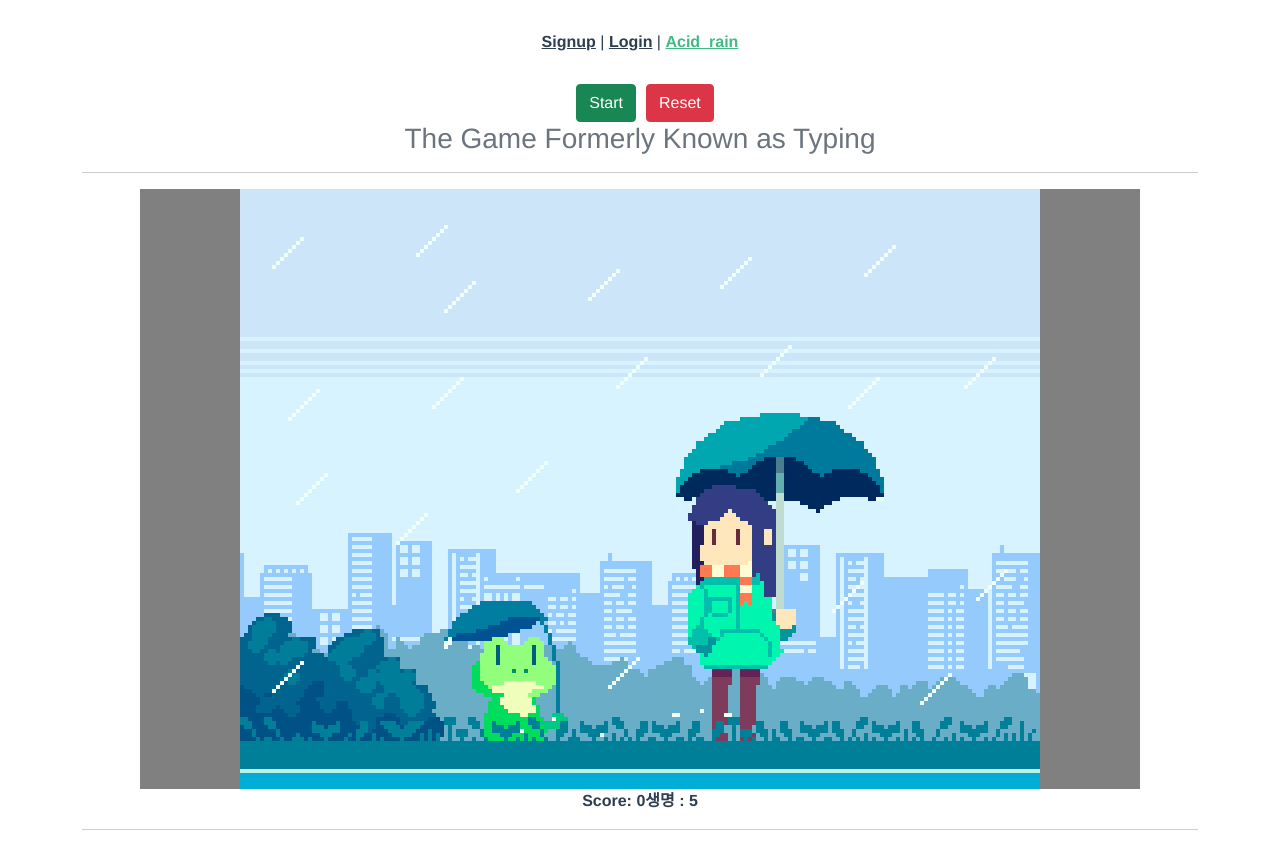
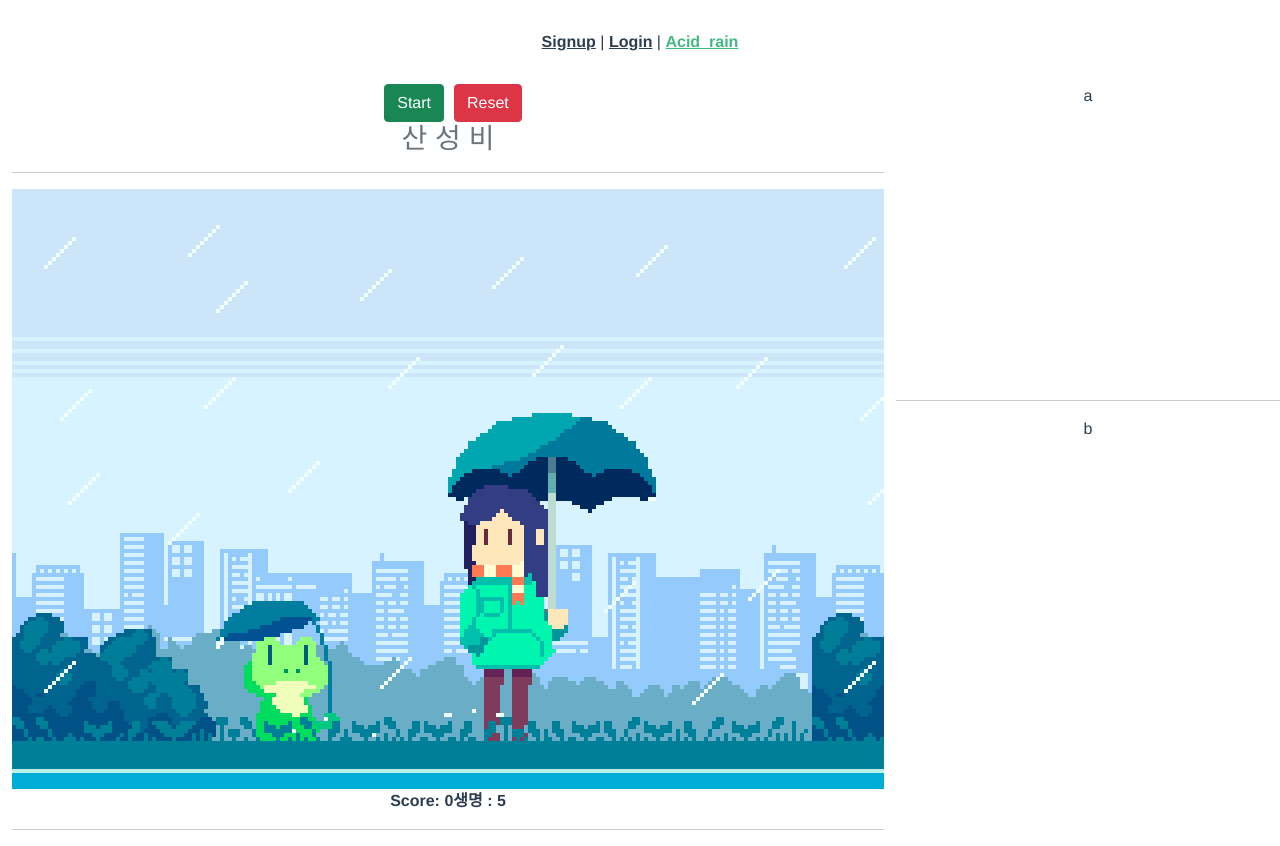
Before and after one commit to zmd9220/Aksoo, a Vue app in the folder Front/client/: page /acid_rain/acid_rain in a window 1280 px wide. Built offline with nearby package versions, Linux system fonts and the light colour scheme.

Commit message:
S05P21B306-272 [MODIFY] : 산성비 맵 구성

```diff
--- a/Front/client/src/views/acid_rain/acid_rain.vue
+++ b/Front/client/src/views/acid_rain/acid_rain.vue
@@ -1,5 +1,6 @@
 <template>
-  <div>
+  <div class="acid">
+    <div class="acid_left">
       <title>The Game Formerly Known as Typing</title>
       <!-- <script src="js/game.js"></script> -->
       <!-- <link href="css/style.css" rel="stylesheet"> -->
@@ -21,17 +22,17 @@
           >
             <span class="glyphicon glyphicon-flash"></span> Reset
           </button>
-        <h3 class="text-muted">The Game Formerly Known as Typing</h3>
+          <h3 class="text-muted">산 성 비</h3>
           <hr />
         </div>
 
         <div class="panel panel-default">
           <div class="panel-body">
             <div id="box">
-            <img src="./background.gif" class="bg" style="object-fit:fill">
               <span id="message" class="hidden" style="display: none"
                 >Game Over!</span
               >
+              <!-- <img src="./background.gif" class="bg" style="object-fit: fill" /> -->
             </div>
           </div>
           <div class="panel-footer">
@@ -41,6 +42,12 @@
         </div>
 
         <hr />
+      </div>
+    </div>
+    <div class="acid_right">
+      <div class="a">a</div>
+      <hr />
+      <div class="b">b</div>
     </div>
   </div>
 </template>
@@ -60,7 +67,11 @@ export default {
     };
   },
   mounted() {
-    document.addEventListener("DOMContentLoaded", this.doTest);
+    // document.addEventListener("DOMContentLoaded", this.doTest);
+    message = document.getElementById("message");
+    box = document.getElementById("box");
+    score = document.getElementById("score");
+    hart = document.getElementById("hart");
   },
   methods: {
     placeLetter: function () {
@@ -288,12 +299,14 @@ export default {
       document.addEventListener("keydown", this.keyboardInput);
       startButton.classList.add("disabled");
     },
-    doTest() {
-      message = document.getElementById("message");
-      box = document.getElementById("box");
-      score = document.getElementById("score");
-      hart = document.getElementById("hart");
-    },
+    // doTest() {
+    //   message = document.getElementById("message");
+    //   box = document.getElementById("box");
+    //   score = document.getElementById("score");
+    //   hart = document.getElementById("hart");
+    //   // startButton = document.getElementsById("start");
+    //   // startButton.onclick = this.startGame;
+    // },
 
     // document.addEventListener("DOMContentLoaded", function(event) {
     //     console.log("OH HAI THERE!");
@@ -318,17 +331,20 @@ export default {
 #box {
   margin: auto;
   height: 600px;
-  background: grey;
+  /* background: grey; */
+  background: url("./background.gif");
   overflow: hidden;
   position: relative;
   font-family: "Georgia";
   font-size: 55px;
   font-weight: bold;
-  color: purple ;
+  color: purple;
 }
 
-#bg {
+.bg {
   width: 100%;
+  height: 100%;
+  z-index: 1;
 }
 
 #quiz {
@@ -349,17 +365,17 @@ export default {
   position: relative;
   font-size: 125px;
   top: 50%;
-  z-index: 0;
+  z-index: 10;
   color: rgba(0, 0, 0, 0.6);
   -webkit-transform: translateY(-50%);
   -ms-transform: translateY(-50%);
   transform: translateY(-50%);
-  text-shadow: 2px 2px 3px rgba(255, 255, 255, 0.1);
+  text-shadow: 2px 2px 3px purple;
 }
 
 .panel {
-  max-width: 1000px;
-  margin: auto;
+  max-width: 100%;
+  /* margin: auto; */
 }
 
 .panel-body {
@@ -371,6 +387,28 @@ export default {
 }
 
 .container {
-  max-width: 1000px;
+  width: 70%;
+}
+
+.acid {
+  width: 100%;
+  height: 100%;
+}
+.acid_left {
+  float: left;
+  width: 70%;
+}
+.acid_right {
+  float: right;
+  width: 30%;
+  height: 100%;
+}
+.a {
+  height: 300px;
+  margin: auto;
+}
+.b {
+  margin: auto;
+  height: 200px;
 }
 </style>
```
Lines whose indentation alone changed are shown as unchanged.
